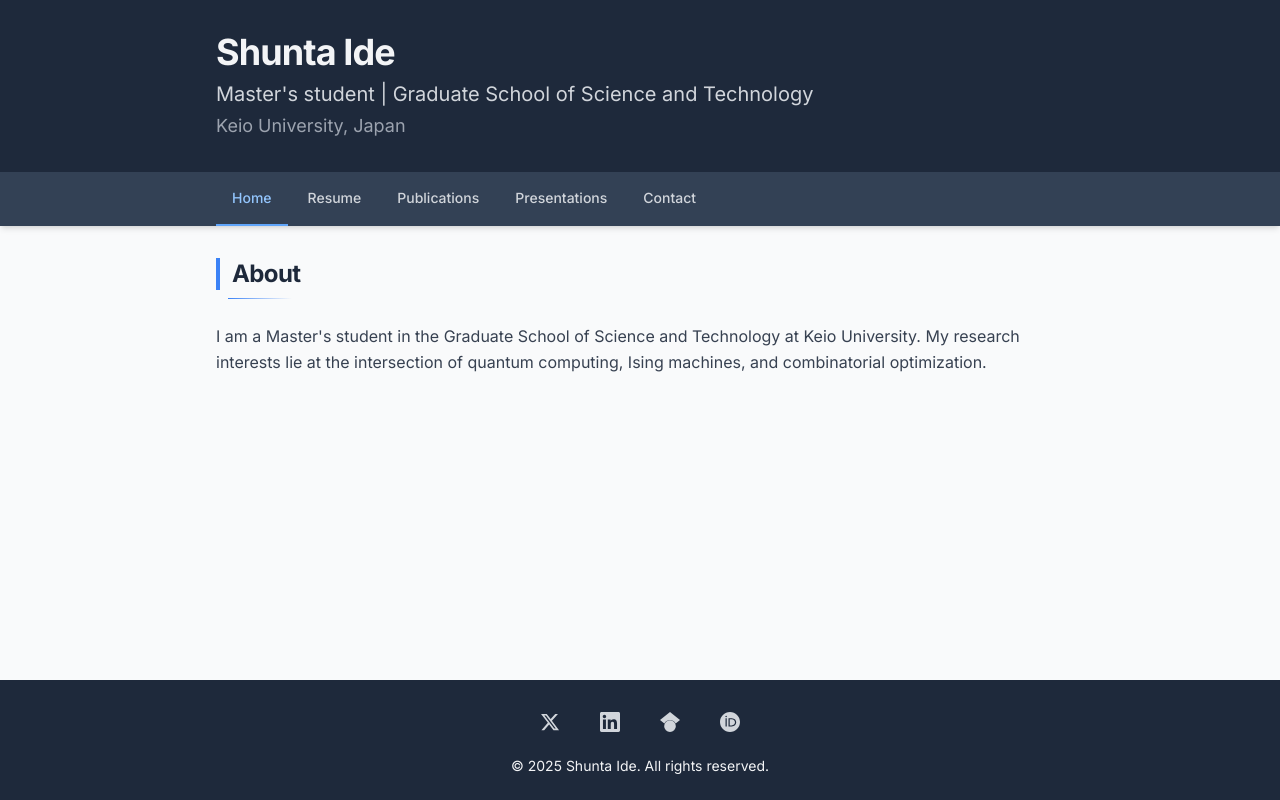
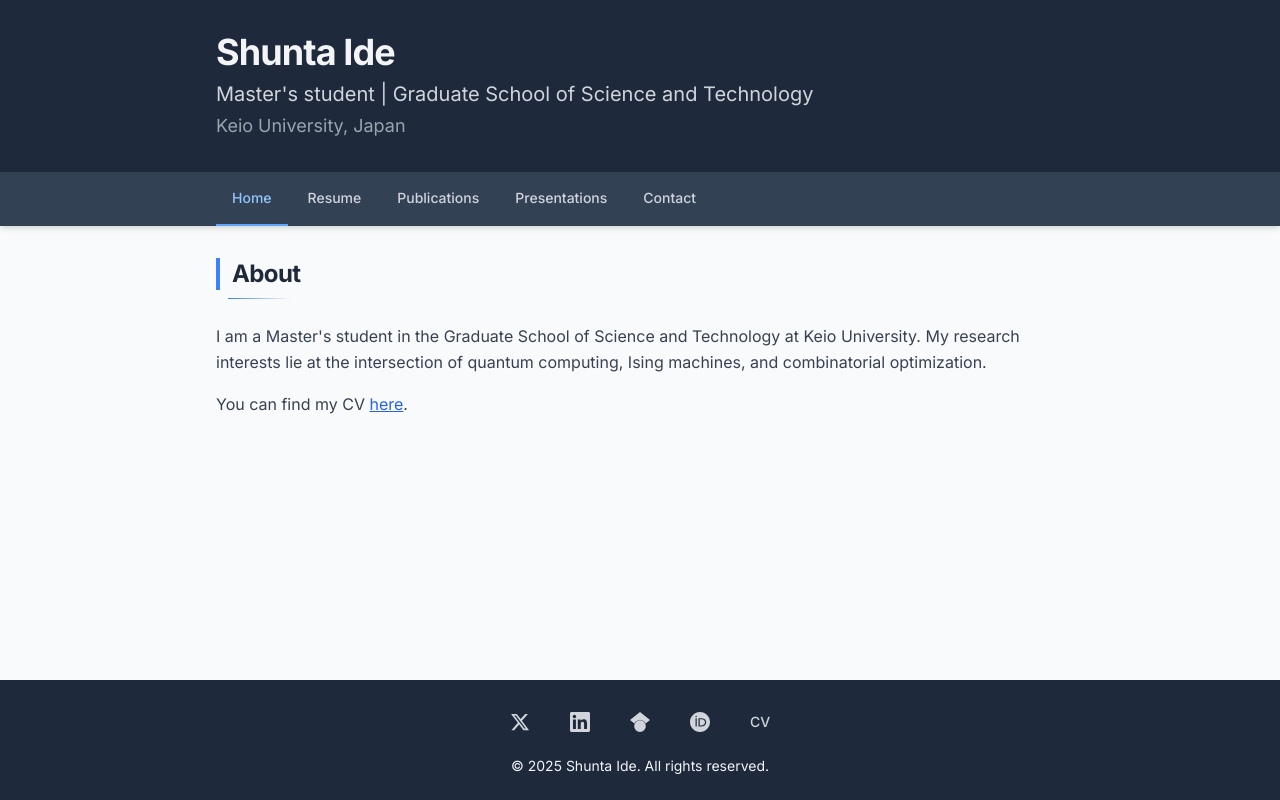
Before and after one commit to shunta0213/profile, a React (Vite) app: page /presentations in a window 1280 px wide. Built offline with nearby package versions, Linux system fonts and the light colour scheme.

Commit message:
Add CV PDF to portfolio with links in Home page and footer
Co-Authored-By: Claude Sonnet 4.6 <noreply@anthropic.com>

```diff
--- a/src/App.tsx
+++ b/src/App.tsx
@@ -58,6 +58,15 @@ function App() {
                 {socialIcons[link.icon]}
               </a>
             ))}
+            <a
+              href="/CV.pdf"
+              target="_blank"
+              rel="noopener noreferrer"
+              className="text-gray-300 hover:text-blue-400 transition-colors p-2 text-sm font-medium flex items-center"
+              aria-label="CV"
+            >
+              CV
+            </a>
           </div>
           <p className="text-xs sm:text-sm px-4">
             &copy; {new Date().getFullYear()} Shunta Ide. All rights reserved.
--- a/src/pages/Home.tsx
+++ b/src/pages/Home.tsx
@@ -12,6 +12,18 @@ const Home: React.FC = () => {
           My research interests lie at the intersection of quantum computing,
           Ising machines, and combinatorial optimization.
         </p>
+        <p>
+          You can find my CV{' '}
+          <a
+            href="/CV.pdf"
+            target="_blank"
+            rel="noopener noreferrer"
+            className="text-blue-600 hover:text-blue-800 underline"
+          >
+            here
+          </a>
+          .
+        </p>
       </div>
     </Layout>
   )
```
Also changed, not shown: 1 other file (tests, documents, lock files or other folders).
